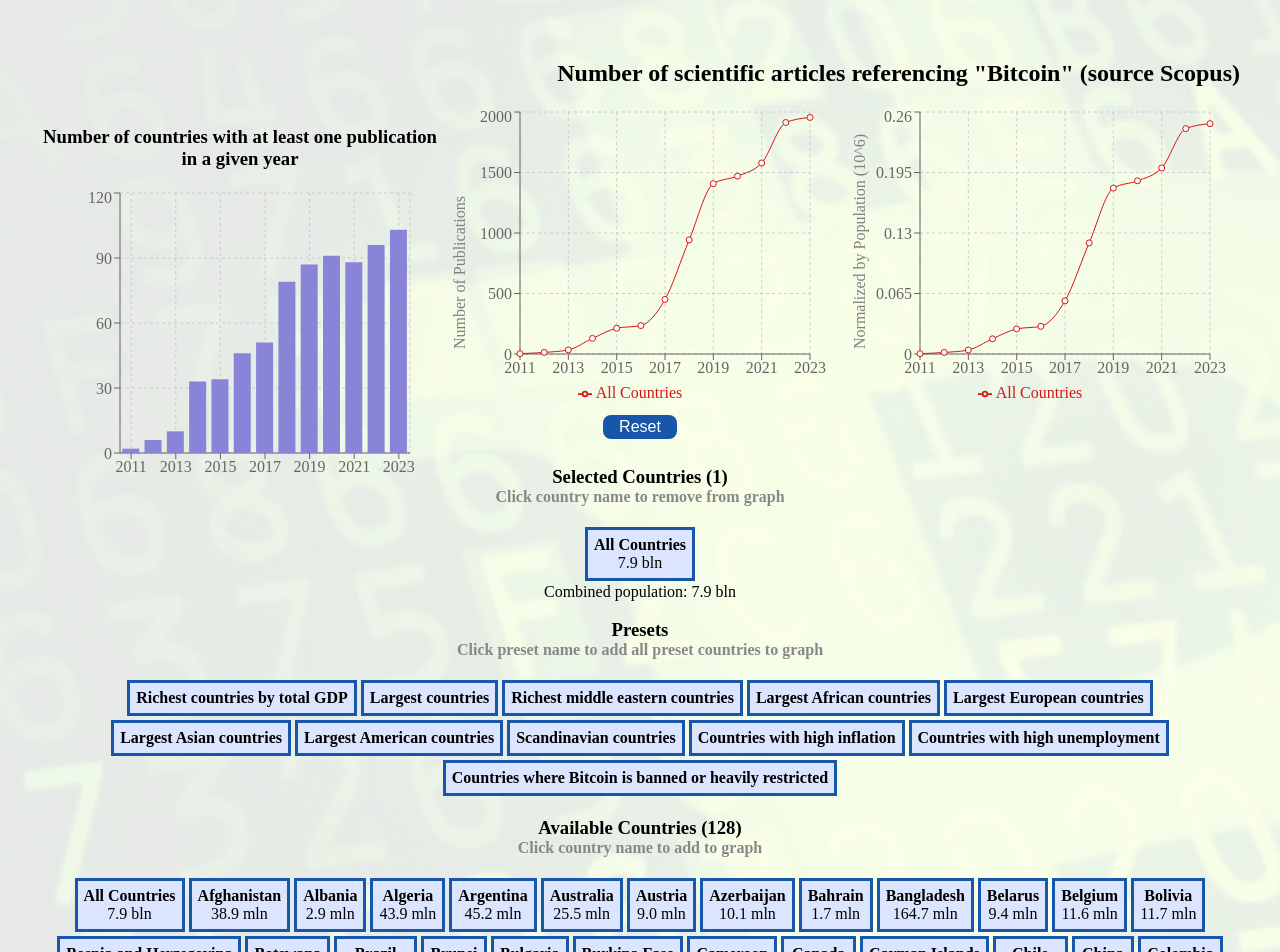
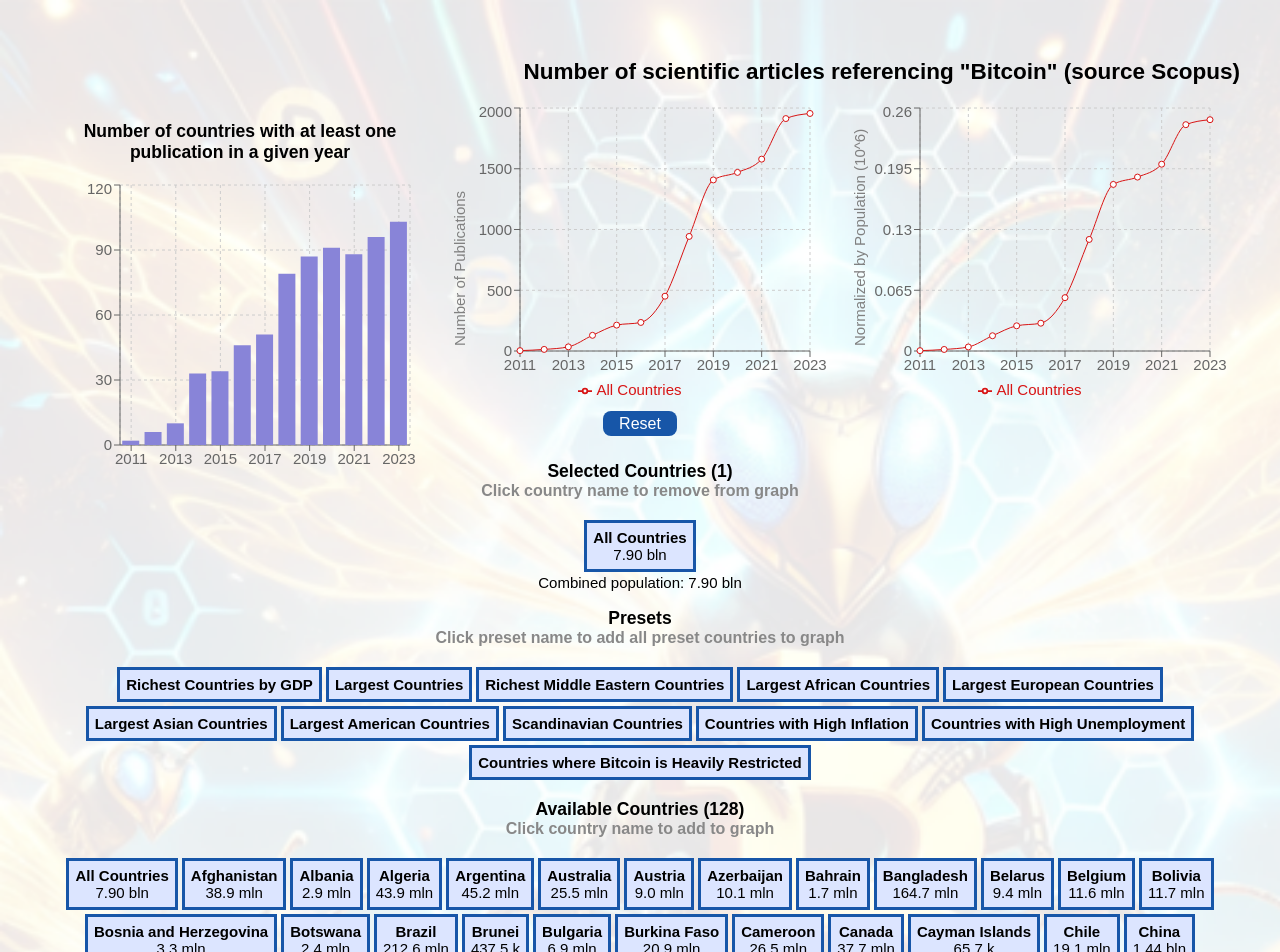
Before and after one commit to WojOgi/scibit, a React (Vite) app: page / in a window 1280 px wide. Shown: the top 952 px of the page. Built offline with nearby package versions, Linux system fonts and the light colour scheme.

Commit message:
improved context usage, reduced code lines

```diff
--- a/src/components/layout/mainarea/choicearea/AvailableCountries.tsx
+++ b/src/components/layout/mainarea/choicearea/AvailableCountries.tsx
@@ -1,34 +1,19 @@
 import AvailableCountryTile from "./AvailableCountryTile.tsx";
-import { data_CountriesT } from "../../../../types/types.ts";
+import { useCountriesDataContext } from "../../../../utils/utils.ts";
 
-type AvailableCountriesProps = {
-  data_CountriesCopy: data_CountriesT;
-  listOfSelectedCountries: string[];
-  listOfAllCountriesNames: string[];
-  setListOfSelectedCountries: (listOfSelectedCountries: string[]) => void;
-};
+export default function AvailableCountries() {
+  const context = useCountriesDataContext();
 
-export default function AvailableCountries({
-  data_CountriesCopy,
-  listOfSelectedCountries,
-  listOfAllCountriesNames,
-  setListOfSelectedCountries,
-}: AvailableCountriesProps) {
   return (
     <>
       <h3>
-        Available Countries <span>({listOfAllCountriesNames.length})</span>
+        Available Countries{" "}
+        <span>({context.listOfAllCountriesNames.length})</span>
         <div className="hint"> Click country name to add to graph </div>
       </h3>
       <section className="country-tile-container">
-        {listOfAllCountriesNames.map((countryName) => (
-          <AvailableCountryTile
-            key={countryName}
-            countryName={countryName}
-            listOfSelectedCountries={listOfSelectedCountries}
-            setListOfSelectedCountries={setListOfSelectedCountries}
-            data_CountriesCopy={data_CountriesCopy}
-          />
+        {context.listOfAllCountriesNames.map((countryName) => (
+          <AvailableCountryTile key={countryName} countryName={countryName} />
         ))}
       </section>
     </>
--- a/src/components/layout/mainarea/choicearea/AvailableCountryTile.tsx
+++ b/src/components/layout/mainarea/choicearea/AvailableCountryTile.tsx
@@ -1,24 +1,25 @@
-import { formatNumberCompact } from "../../../../utils/utils.ts";
-import { data_CountriesT } from "../../../../types/types.ts";
+import {
+  formatNumberCompact,
+  useCountriesDataContext,
+} from "../../../../utils/utils.ts";
 
 type CountryTileProps = {
-  data_CountriesCopy: data_CountriesT;
-  listOfSelectedCountries: string[];
   countryName: string;
-  setListOfSelectedCountries: (list: string[]) => void;
 };
 
 export default function AvailableCountryTile({
-  data_CountriesCopy,
-  listOfSelectedCountries,
   countryName,
-  setListOfSelectedCountries,
 }: CountryTileProps) {
+  const context = useCountriesDataContext();
+
   function handleClick() {
-    setListOfSelectedCountries([...listOfSelectedCountries, countryName]);
+    context.setListOfSelectedCountries([
+      ...context.listOfSelectedCountries,
+      countryName,
+    ]);
   }
 
-  const population = data_CountriesCopy.find(
+  const population = context.data_CountriesCopy.find(
     (country) => country.countryName === countryName,
   )?.population;
 
--- a/src/components/layout/mainarea/choicearea/ChoiceArea.tsx
+++ b/src/components/layout/mainarea/choicearea/ChoiceArea.tsx
@@ -16,22 +16,9 @@
       <button className="reset-button" onClick={handleReset}>
         Reset
       </button>
-      <SelectedCountries
-        sumOfPopulations={context.sumOfPopulations}
-        data_CountriesCopy={context.data_CountriesCopy}
-        listOfSelectedCountries={context.listOfSelectedCountries}
-        setListOfSelectedCountries={context.setListOfSelectedCountries}
-      />
-      <PresetCountries
-        presets={presets}
-        setListOfSelectedCountries={context.setListOfSelectedCountries}
-      />
-      <AvailableCountries
-        data_CountriesCopy={context.data_CountriesCopy}
-        listOfSelectedCountries={context.listOfSelectedCountries}
-        listOfAllCountriesNames={context.listOfAllCountriesNames}
-        setListOfSelectedCountries={context.setListOfSelectedCountries}
-      />
+      <SelectedCountries />
+      <PresetCountries presets={presets} />
+      <AvailableCountries />
     </div>
   );
 }
--- a/src/components/layout/mainarea/choicearea/PresetCountries.tsx
+++ b/src/components/layout/mainarea/choicearea/PresetCountries.tsx
@@ -2,13 +2,9 @@
 
 type PresetCountriesProps = {
   presets: { presetName: string; countryNames: string[] }[];
-  setListOfSelectedCountries: (listOfSelectedCountries: string[]) => void;
 };
 
-export default function PresetCountries({
-  presets,
-  setListOfSelectedCountries,
-}: PresetCountriesProps) {
+export default function PresetCountries({ presets }: PresetCountriesProps) {
   return (
     <>
       <h3>
@@ -20,11 +16,7 @@
       </h3>
       <section className={"country-tile-container"}>
         {presets.map((preset) => (
-          <PresetTile
-            presetName={preset.presetName}
-            presets={presets}
-            setListOfSelectedCountries={setListOfSelectedCountries}
-          />
+          <PresetTile presetName={preset.presetName} presets={presets} />
         ))}
       </section>
     </>
--- a/src/components/layout/mainarea/choicearea/PresetTile.tsx
+++ b/src/components/layout/mainarea/choicearea/PresetTile.tsx
@@ -1,18 +1,17 @@
+import { useCountriesDataContext } from "../../../../utils/utils.ts";
+
 type PresetTileProps = {
   presets: { presetName: string; countryNames: string[] }[];
   presetName: string;
-  setListOfSelectedCountries: (listOfSelectedCountries: string[]) => void;
 };
 
-export default function PresetTile({
-  presets,
-  presetName,
-  setListOfSelectedCountries,
-}: PresetTileProps) {
+export default function PresetTile({ presets, presetName }: PresetTileProps) {
+  const context = useCountriesDataContext();
+
   function handleClick() {
     const preset = presets.find((preset) => preset.presetName === presetName);
     if (preset) {
-      setListOfSelectedCountries([...preset.countryNames]);
+      context.setListOfSelectedCountries([...preset.countryNames]);
     }
   }
 
--- a/src/components/layout/mainarea/choicearea/SelectedCountries.tsx
+++ b/src/components/layout/mainarea/choicearea/SelectedCountries.tsx
@@ -1,38 +1,27 @@
 import SelectedCountryTile from "./SelectedCountryTile.tsx";
-import { formatNumberCompact } from "../../../../utils/utils.ts";
-import { data_CountriesT } from "../../../../types/types.ts";
+import {
+  formatNumberCompact,
+  useCountriesDataContext,
+} from "../../../../utils/utils.ts";
 
-type SelectedCountriesProps = {
-  sumOfPopulations: number;
-  data_CountriesCopy: data_CountriesT;
-  listOfSelectedCountries: string[];
-  setListOfSelectedCountries: (listOfSelectedCountries: string[]) => void;
-};
+export default function SelectedCountries() {
+  const context = useCountriesDataContext();
 
-export default function SelectedCountries({
-  sumOfPopulations,
-  data_CountriesCopy,
-  listOfSelectedCountries,
-  setListOfSelectedCountries,
-}: SelectedCountriesProps) {
   return (
     <>
       <h3>
-        Selected Countries <span>({listOfSelectedCountries.length})</span>
+        Selected Countries{" "}
+        <span>({context.listOfSelectedCountries.length})</span>
         <div className="hint"> Click country name to remove from graph </div>
       </h3>
       <section className="country-tile-container">
-        {listOfSelectedCountries.map((countryName) => (
-          <SelectedCountryTile
-            key={countryName}
-            countryName={countryName}
-            listOfSelectedCountries={listOfSelectedCountries}
-            setListOfSelectedCountries={setListOfSelectedCountries}
-            data_CountriesCopy={data_CountriesCopy}
-          />
+        {context.listOfSelectedCountries.map((countryName) => (
+          <SelectedCountryTile key={countryName} countryName={countryName} />
         ))}
       </section>
-      <div>Combined population: {formatNumberCompact(sumOfPopulations)}</div>
+      <div>
+        Combined population: {formatNumberCompact(context.sumOfPopulations)}
+      </div>
     </>
   );
 }
--- a/src/components/layout/mainarea/choicearea/SelectedCountryTile.tsx
+++ b/src/components/layout/mainarea/choicearea/SelectedCountryTile.tsx
@@ -1,28 +1,26 @@
-import { formatNumberCompact } from "../../../../utils/utils.ts";
-import { data_CountriesT } from "../../../../types/types.ts";
+import {
+  formatNumberCompact,
+  useCountriesDataContext,
+} from "../../../../utils/utils.ts";
 
 type CountryTileProps = {
-  data_CountriesCopy: data_CountriesT;
   countryName: string;
-  listOfSelectedCountries: string[];
-  setListOfSelectedCountries: (list: string[]) => void;
 };
 
-export default function SelectedCountryTile({
-  data_CountriesCopy,
-  countryName,
-  listOfSelectedCountries,
-  setListOfSelectedCountries,
-}: CountryTileProps) {
+export default function SelectedCountryTile({ countryName }: CountryTileProps) {
+  const context = useCountriesDataContext();
+
   function handleClick() {
-    if (listOfSelectedCountries.length > 1) {
-      setListOfSelectedCountries(
-        listOfSelectedCountries.filter((country) => country !== countryName),
+    if (context.listOfSelectedCountries.length > 1) {
+      context.setListOfSelectedCountries(
+        context.listOfSelectedCountries.filter(
+          (country) => country !== countryName,
+        ),
       );
     }
   }
 
-  const population = data_CountriesCopy.find(
+  const population = context.data_CountriesCopy.find(
     (country) => country.countryName === countryName,
   )?.population;
 
--- a/src/context/CountriesDataContextProvider.tsx
+++ b/src/context/CountriesDataContextProvider.tsx
@@ -25,6 +25,7 @@
 export default function CountriesDataContextProvider({
   children,
 }: CountriesDataContextProviderProps) {
+  //here I could probably use useMemo - my data is static and I don't need to recalculate it every time
   const data_CountriesCopy: data_CountriesT = [...data_CountriesMaster];
 
   const listOfAllCountriesNames =
@@ -33,6 +34,8 @@
   const [listOfSelectedCountries, setListOfSelectedCountries] = useState([
     "All Countries",
   ]);
+
+  console.time("start");
 
   const dataPreparedForPlotting = data_CountriesCopy
     .map((country) => ({
--- a/src/sourceData/consts.ts
+++ b/src/sourceData/consts.ts
@@ -35,47 +35,47 @@
 
 export const presets = [
   {
-    presetName: "Richest countries by total GDP",
+    presetName: "Richest Countries by GDP",
     countryNames: ["USA", "China", "Germany", "Japan", "India"],
   },
   {
-    presetName: "Largest countries",
+    presetName: "Largest Countries",
     countryNames: ["China", "India", "USA", "Indonesia", "Pakistan"],
   },
   {
-    presetName: "Richest middle eastern countries",
+    presetName: "Richest Middle Eastern Countries",
     countryNames: ["Qatar", "UAE", "Kuwait", "Saudi Arabia", "Bahrain"],
   },
   {
-    presetName: "Largest African countries",
+    presetName: "Largest African Countries",
     countryNames: ["Nigeria", "Ethiopia", "Egypt", "Tanzania"],
   },
   {
-    presetName: "Largest European countries",
+    presetName: "Largest European Countries",
     countryNames: ["Germany", "France", "UK", "Italy", "Spain"],
   },
   {
-    presetName: "Largest Asian countries",
+    presetName: "Largest Asian Countries",
     countryNames: ["China", "India", "Indonesia", "Pakistan", "Bangladesh"],
   },
   {
-    presetName: "Largest American countries",
+    presetName: "Largest American Countries",
     countryNames: ["USA", "Brazil", "Mexico", "Colombia", "Argentina"],
   },
   {
-    presetName: "Scandinavian countries",
+    presetName: "Scandinavian Countries",
     countryNames: ["Sweden", "Norway", "Denmark", "Finland", "Iceland"],
   },
   {
-    presetName: "Countries with high inflation",
+    presetName: "Countries with High Inflation",
     countryNames: ["Venezuela", "Sudan", "Lebanon", "Argentina", "Turkey"],
   },
   {
-    presetName: "Countries with high unemployment",
+    presetName: "Countries with High Unemployment",
     countryNames: ["South Africa", "Spain", "Greece", "Italy", "Turkey"],
   },
   {
-    presetName: "Countries where Bitcoin is banned or heavily restricted",
+    presetName: "Countries where Bitcoin is Heavily Restricted",
     countryNames: [
       "Afghanistan",
       "Algeria",
--- a/src/styles/index.css
+++ b/src/styles/index.css
@@ -1,3 +1,8 @@
+body {
+    font-family: "Droid Sans Mono", sans-serif;
+    font-size: 15px;
+}
+
 .country-tile {
     flex: 0 0 auto;
     padding: 6px;
--- a/src/utils/utils.ts
+++ b/src/utils/utils.ts
@@ -59,6 +59,6 @@
   } else if (absNumber < 1000000000) {
     return (absNumber / 1000000).toFixed(1) + " mln";
   } else {
-    return (absNumber / 1000000000).toFixed(1) + " bln";
+    return (absNumber / 1000000000).toFixed(2) + " bln";
   }
 }
```
Also changed, not shown: src/styles/bit_background1.png.
